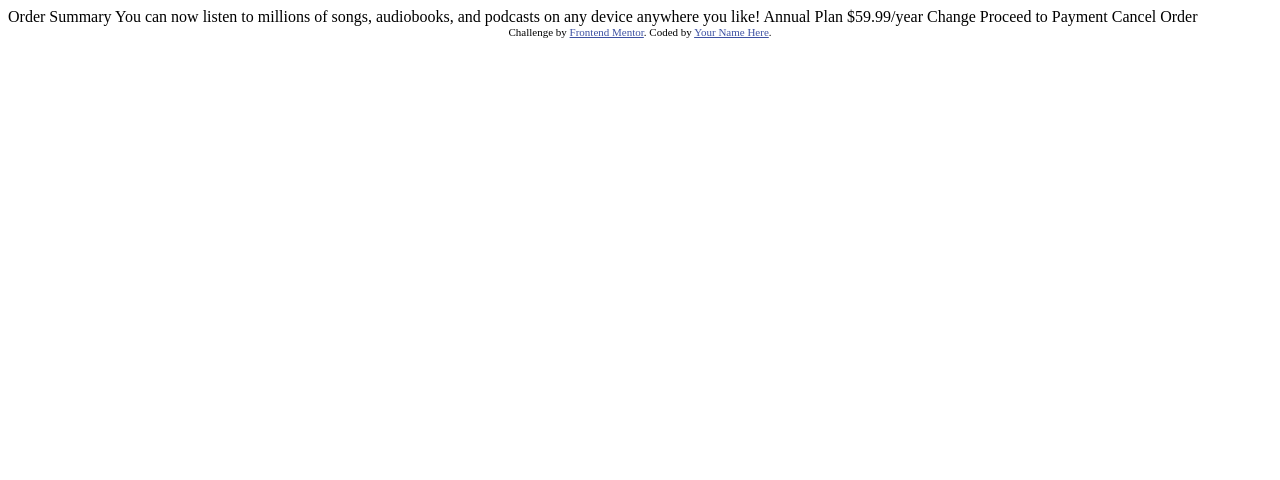
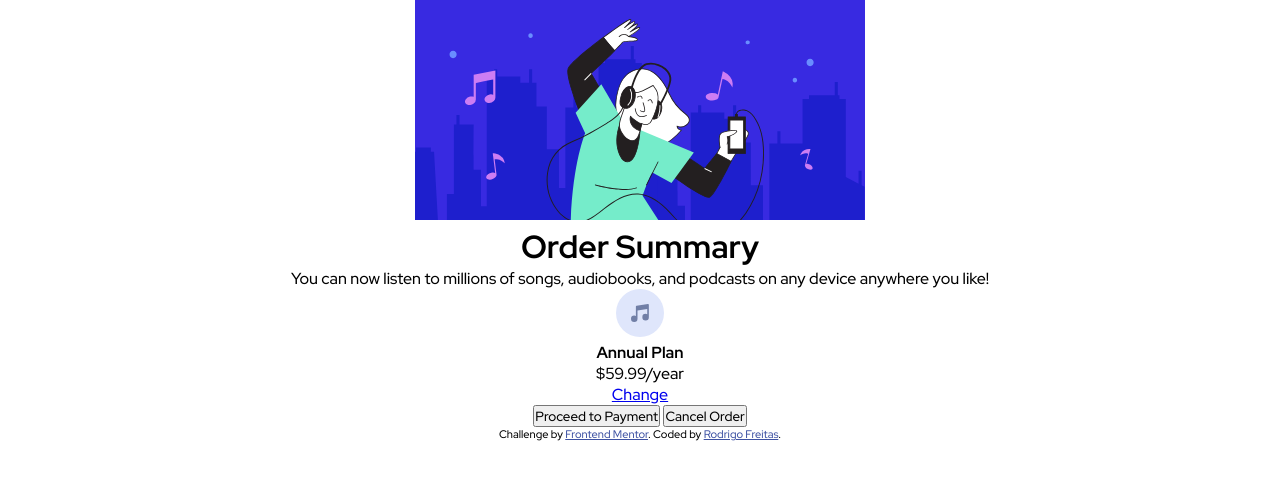
Before and after one commit to Rodjfreitas/Order-summary-card, a plain HTML site: page index.html in a window 1280 px wide. Drawn offline with Linux system fonts and the light colour scheme.

Commit message:
estruturação do html

```diff
--- a/index.html
+++ b/index.html
@@ -4,34 +4,40 @@
   <meta charset="UTF-8">
   <meta name="viewport" content="width=device-width, initial-scale=1.0"> <!-- displays site properly based on user's device -->
 
+  <link rel="preconnect" href="https://fonts.googleapis.com">
+  <link rel="preconnect" href="https://fonts.gstatic.com" crossorigin>
+  <link href="https://fonts.googleapis.com/css2?family=Red+Hat+Display:wght@500;700;900&display=swap" rel="stylesheet">
+
   <link rel="icon" type="image/png" sizes="32x32" href="./images/favicon-32x32.png">
+  <link rel="stylesheet" href="style.css">
 
   <title>Frontend Mentor | Order summary card</title>
 
-  <!-- Feel free to remove these styles or customise in your own stylesheet 👍 -->
-  <style>
-    .attribution { font-size: 11px; text-align: center; }
-    .attribution a { color: hsl(228, 45%, 44%); }
-  </style>
+
 </head>
 <body>
+  <main>
+    <div id="card">
+      <img src="images/illustration-hero.svg" alt="">
+      <h1>Order Summary</h1>
+      <p>  You can now listen to millions of songs, audiobooks, and podcasts on any
+        device anywhere you like!</p>
+      <div class="price">
+        <img src="images/icon-music.svg" alt="">
+        <div>
+          <h4>Annual Plan</h4>
+          <p>$59.99/year</p>
+          <a href="#">Change</a>
+        </div>
+        <button>Proceed to Payment</button>
+        <button>Cancel Order</button>
+      </div>
+    </div>
+  </main>
 
-  Order Summary
-
-  You can now listen to millions of songs, audiobooks, and podcasts on any
-  device anywhere you like!
-
-  Annual Plan
-  $59.99/year
-
-  Change
-
-  Proceed to Payment
-  Cancel Order
-
-  <div class="attribution">
+  <footer class="attribution">
     Challenge by <a href="https://www.frontendmentor.io?ref=challenge" target="_blank">Frontend Mentor</a>.
-    Coded by <a href="#">Your Name Here</a>.
-  </div>
+    Coded by <a href="https://github.com/Rodjfreitas">Rodrigo Freitas</a>.
+  </footer>
 </body>
 </html>
--- /dev/null
+++ b/style.css
@@ -0,0 +1,13 @@
+*{
+  margin: 0;
+  padding: 0;
+  font-family: 'Red Hat Display', sans-serif;
+  box-sizing: border-box;
+  text-align: center;
+}
+
+
+
+
+.attribution { font-size: 11px; text-align: center; }
+.attribution a { color: hsl(228, 45%, 44%); }
```
